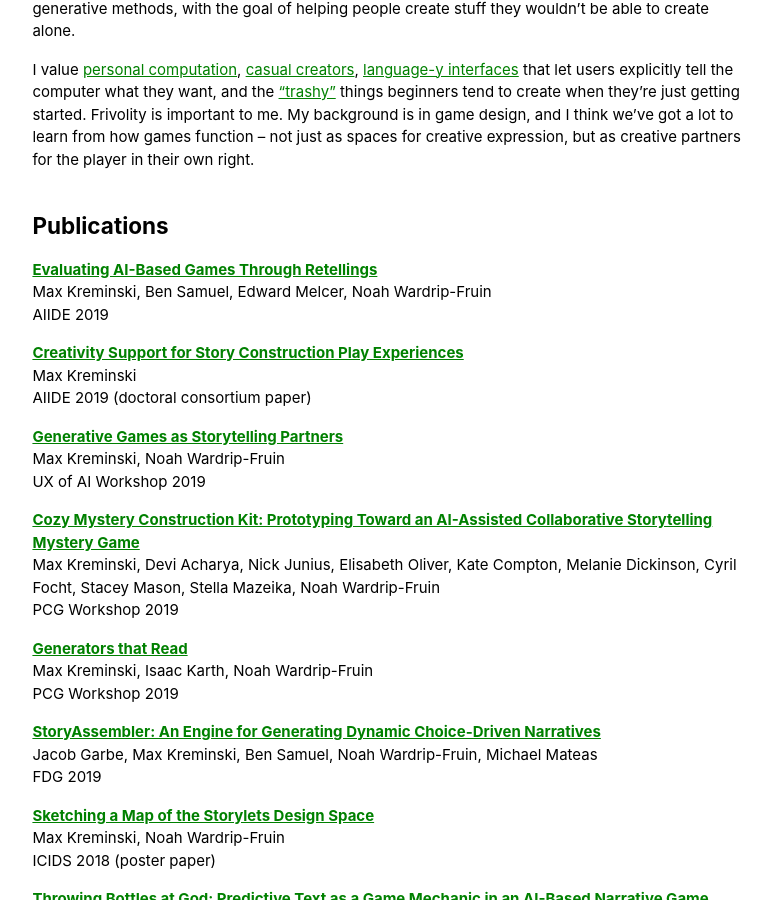
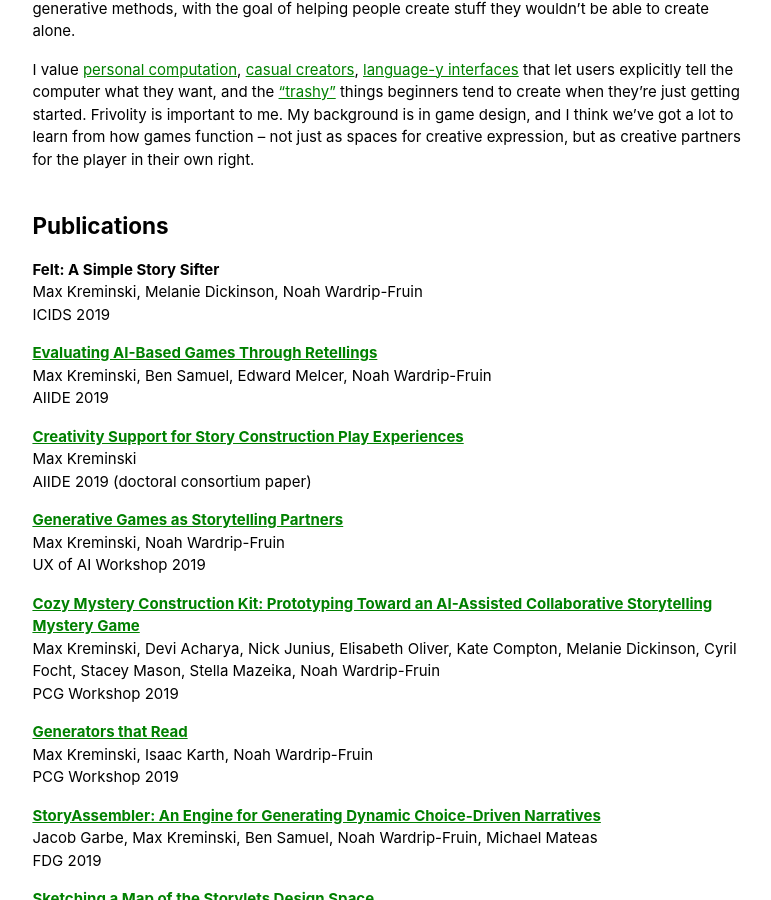
Before and after one commit to mkremins/mkremins.github.io, a Jekyll site: the page built from index.html, in a window 1280 px wide and 900 px high, scrolled down 382 px. Shown: the whole window, without its empty margins (248-1019 px from the left). Built offline with Jekyll 4.4.1, drawn with Linux system fonts in a browser that asks for light colours.

Commit message:
Add ICIDS 2019 Felt paper

```diff
--- a/_data/publications.json
+++ b/_data/publications.json
@@ -1,4 +1,12 @@
 [
+{
+  "title": "Felt: A Simple Story Sifter",
+  "url_TODO": "https://mkremins.github.io/publications/Felt_SimpleStorySifter.pdf",
+  "authors": ["Max Kreminski", "Melanie Dickinson", "Noah Wardrip-Fruin"],
+  "year": "2019",
+  "venue": "ICIDS",
+  "venue_long": "International Conference on Interactive Digital Storytelling"
+},
 {
   "title": "Evaluating AI-Based Games Through Retellings",
   "url": "https://mkremins.github.io/publications/EvaluatingViaRetellings.pdf",
--- a/cv/index.html
+++ b/cv/index.html
@@ -41,6 +41,9 @@
   .oneline-entries p:not(:last-child) {
     margin-bottom: 0;
   }
+  .award, .acceptrate {
+    font-style: italic;
+  }
   /*
   .yeartable > * > *:last-child {
     float: right;
@@ -70,8 +73,9 @@
       <h2>Publications</h2>
       <!--<h3>Journal Articles</h3>-->
       <h3>Conference Papers</h3>
-      <p><a href="/publications/EvaluatingViaRetellings.pdf">Evaluating AI-Based Games Through Retellings.</a> Max Kreminski, Ben Samuel, Edward Melcer, Noah Wardrip-Fruin. Artificial Intelligence and Interactive Digital Entertainment (AIIDE), 2019.</p><!-- 25% acceptance rate -->
-      <p><a href="https://mkremins.github.io/publications/StoryAssembler.pdf">StoryAssembler: An Engine for Generating Dynamic Choice-Driven Narratives.</a> Jacob Garbe, Max Kreminski, Ben Samuel, Noah Wardrip-Fruin, Michael Mateas. Foundations of Digital Games (FDG), 2019.</p>
+      <p>Felt: A Simple Story Sifter. Max Kreminski, Melanie Dickinson, Noah Wardrip-Fruin. International Conference on Interactive Digital Storytelling (ICIDS), 2019. <span class="acceptrate">Acceptance rate: 30%.</span></p>
+      <p><a href="/publications/EvaluatingViaRetellings.pdf">Evaluating AI-Based Games Through Retellings.</a> Max Kreminski, Ben Samuel, Edward Melcer, Noah Wardrip-Fruin. Artificial Intelligence and Interactive Digital Entertainment (AIIDE), 2019. <span class="acceptrate">Acceptance rate: 25%.</span></p>
+      <p><a href="https://mkremins.github.io/publications/StoryAssembler.pdf">StoryAssembler: An Engine for Generating Dynamic Choice-Driven Narratives.</a> Jacob Garbe, Max Kreminski, Ben Samuel, Noah Wardrip-Fruin, Michael Mateas. Foundations of Digital Games (FDG), 2019. <span class="award">Best paper honorable mention.</span></p>
       <p><a href="/publications/ImmersiveDesignFiction.pdf">Immersive Design Fiction: Using VR to Prototype Speculative Interfaces and Interaction Rituals within a Virtual Storyworld.</a> Joshua McVeigh-Schultz, Max Kreminski, Keshav Prasad, Perry Hoberman, Scott S. Fisher. Designing Interactive Systems (DIS), 2018.</p>
       <p><a href="/publications/VRPLAY.pdf">Are Game Design and User Research Guidelines Specific to Virtual Reality Effective in Creating a More Optimal Player Experience? Yes: VR PLAY.</a> Heather Desurvire, Max Kreminski. Design, User Experience and Usability (DUXU), 2018.</p>
       <h3>Workshop Papers</h3>
@@ -128,6 +133,7 @@
     </section>
     <section class="oneline-entries">
       <h2>Reviewing</h2>
+      <p>AAAI Conference on Artificial Intelligence and Interactive Digital Entertainment (AIIDE), 2019</p>
       <p>IEEE Conference on Games (CoG), 2019</p>
       <p>International Conference on Interactive Digital Storytelling (ICIDS), 2017-2019</p>
       <p>AIIDE Workshop on Experimental AI in Games (EXAG), 2017-2019</p>
```
Also changed, not shown: other parts of cv/index.html (+1 -0 lines).
